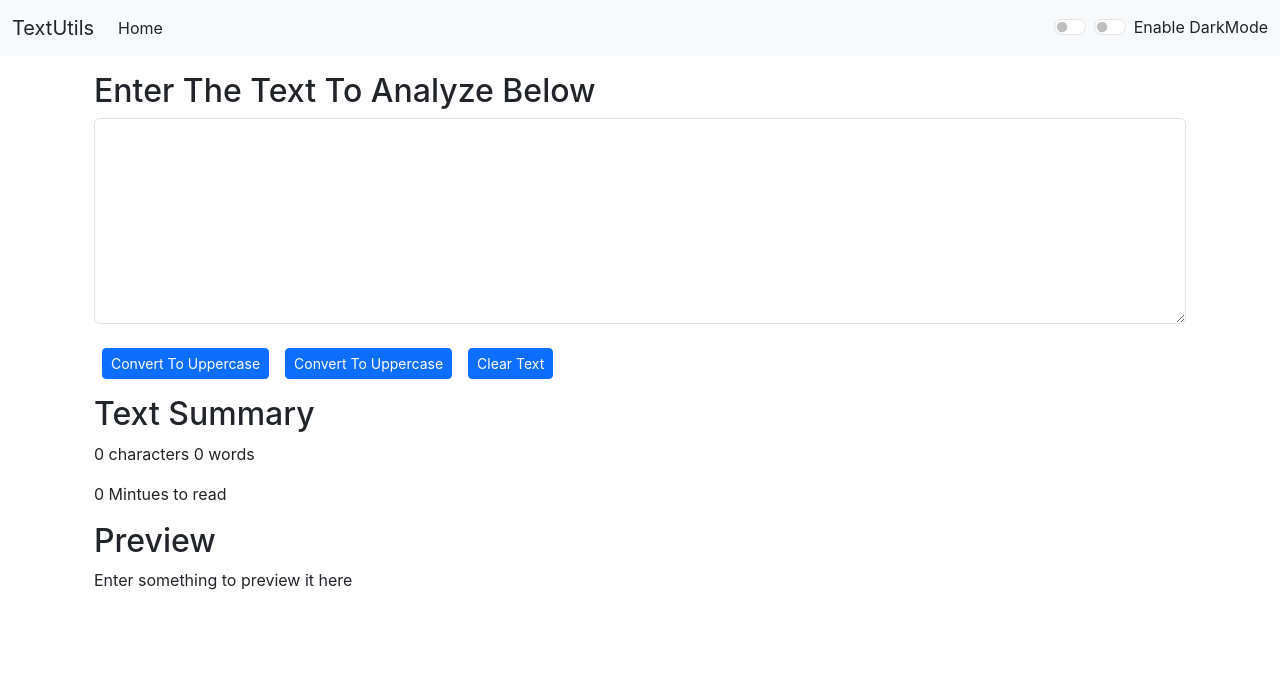
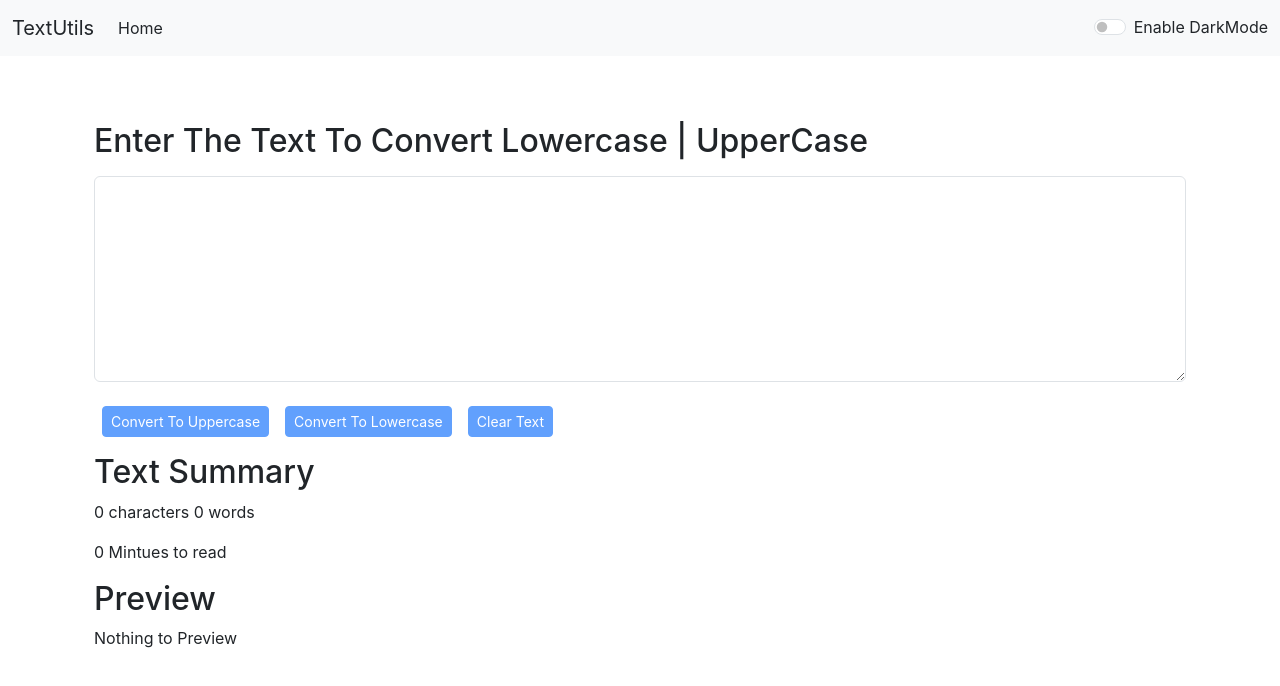
Before and after one commit to arvindbhasin19/TextUtils-App, a React (Create React App) app: page / in a window 1280 px wide. Shown: the top 686 px of the page. Built offline with nearby package versions, Linux system fonts and the light colour scheme.

Commit message:
upgrade some style

```diff
--- a/public/index.html
+++ b/public/index.html
@@ -11,12 +11,12 @@
     <meta name="theme-color" content="#000000" />
     <meta
       name="description"
-      content="TextUtils is a utility which can be used to manipulate your text in the way you want"
+      content="TextUtils is a utility App which can be used to manipulate your text Lowercase | Uppercase"
     />
     <link rel="apple-touch-icon" href="%PUBLIC_URL%/favicon.ico" />
     <link rel="manifest" href="%PUBLIC_URL%/manifest.json" />
 
-    <title>TextUtils - Home</title>
+    <title>TextUtils - Convert text into Lowerase | Uppercase </title>
   </head>
 
   <body>
--- a/src/App.js
+++ b/src/App.js
@@ -56,7 +56,7 @@ export default function App() {
       <Navbar logo="TextUtils" title="About TextUtils" mode={mode} modeControl={changeMode} greenMode={greenMode} />
       <Alert alert={alert} />
       <div className="container my-3">
-        <Textform heading="Enter The Text To Analyze Below" mode={mode} showAlert={showAlert} />
+        <Textform heading="Enter The Text To Convert Lowercase | UpperCase" mode={mode} showAlert={showAlert} />
       </div>
     </>
   )
--- a/src/components/Alert.js
+++ b/src/components/Alert.js
@@ -1,15 +1,17 @@
 import React from 'react'
 
 export default function Alert(props) {
-    const Capitalize =(word)=>{
+    const Capitalize = (word) => {
         let lower = word.toLowerCase();
         return lower.charAt(0).toUpperCase() + lower.slice(1);
     }
     return (
         <>
-           { props.alert && <div className={`alert alert-${props.alert.type}`} role="alert">
-               <strong>{Capitalize(props.alert.type)}: </strong>{props.alert.msg}
+            <div style={{height: '50px'}}>
+            {props.alert && <div className={`alert alert-${props.alert.type}`} role="alert">
+                <strong>{Capitalize(props.alert.type)}: </strong>{props.alert.msg}
             </div>}
+            </div>
         </>
     )
 }
--- a/src/components/Navbar.js
+++ b/src/components/Navbar.js
@@ -24,10 +24,10 @@ export default function Navbar(props) {
                         <input className="form-control me-2" type="search" placeholder="Search" aria-label="Search"/>
                         <button className="btn btn-outline-success" type="submit">Search</button>
                     </form> */}
-                    <div className="form-check form-switch">
+                    {/* <div className="form-check form-switch">
                         <input className="form-check-input" type="checkbox" onClick={props.greenMode} role="switch" id="flexSwitchCheckDefault" />
-                        {/* <label className={`form-check-label text-${(props.mode==='light'?'success':'light')}`} htmlFor="flexSwitchCheckDefault">{props.mode==='success'?'Enable LightMode':'Enable Green Theme'}</label> */}
-                    </div>
+                        <label className={`form-check-label text-${(props.mode==='light'?'success':'light')}`} htmlFor="flexSwitchCheckDefault">{props.mode==='success'?'Enable LightMode':'Enable Green Theme'}</label>
+                    </div> */}
                     <div className="form-check form-switch">
                         <input className="form-check-input" type="checkbox" onClick={props.modeControl} role="switch" id="flexSwitchCheckDefault" />
                         <label className={`form-check-label text-${(props.mode==='light'?'dark':'light')}`} htmlFor="flexSwitchCheckDefault">{(props.mode==='dark' || props.mode==='success')?'Enable LightMode':'Enable DarkMode'}</label>
--- a/src/components/Textform.js
+++ b/src/components/Textform.js
@@ -30,20 +30,20 @@ export default function Textform(props) {
     return (
        <>
         <div className='container'>
-            <h2 className={`text-${props.mode==='light'?'dark':'light'}`}>{props.heading}</h2>
+            <h2 className={`text-${props.mode==='light'?'dark':'light'} mb-3`}>{props.heading}</h2>
             <div className="mb-3">
-                <textarea className={`form-control text-${(props.mode==='dark' || props.mode==='success')?'light':'dark'}`} style={{backgroundColor: (props.mode==='dark' || props.mode==='success')?'rgb(128 125 125)':'#fff'}} value={text} id="textBox" onChange={handleOnChange} rows="8"></textarea>
+                <textarea className={`form-control text-${(props.mode==='dark' || props.mode==='success')?'light':'dark'}`} style={{backgroundColor: (props.mode==='dark' || props.mode==='success')?'#101f36':'#fff'}} value={text} id="textBox" onChange={handleOnChange} rows="8"></textarea>
             </div>
-            <button className={`btn btn-${props.mode==='success'?'success':'primary'} btn-sm m-2`} onClick={toUppercae} >Convert To Uppercase</button>
-            <button className={`btn btn-${props.mode==='success'?'success':'primary'} btn-sm m-2`} onClick={toLowercase} >Convert To Uppercase</button>
-            <button className={`btn btn-${props.mode==='success'?'success':'primary'} btn-sm m-2`} onClick={clearText} >Clear Text</button>
+            <button disabled={text.length===0} className={`btn btn-${props.mode==='success'?'success':'primary'} btn-sm m-2`} onClick={toUppercae} >Convert To Uppercase</button>
+            <button disabled={text.length===0} className={`btn btn-${props.mode==='success'?'success':'primary'} btn-sm m-2`} onClick={toLowercase} >Convert To Lowercase</button>
+            <button disabled={text.length===0} className={`btn btn-${props.mode==='success'?'success':'primary'} btn-sm m-2`} onClick={clearText} >Clear Text</button>
         </div>
         <div className="container my-2">
             <h2 className={`text-${props.mode==='light'?'dark':'light'}`} >Text Summary</h2>
             <p className={`text-${props.mode==='light'?'dark':'light'}`} >{(text.length === 0)?(0):text.length} characters {(text.length === 0)?(0):text.split(' ').length} words</p>
             <p className={`text-${props.mode==='light'?'dark':'light'}`} >{((text.length>0)?(0.008 * text.split(' ').length):(0 * text.split(' ').length))} Mintues to read</p>
             <h2 className={`text-${props.mode==='light'?'dark':'light'}`} >Preview</h2>
-            <p className={`text-${props.mode==='light'?'dark':'light'}`} >{text.length>0?text:'Enter something to preview it here'}</p>
+            <p className={`text-${props.mode==='light'?'dark':'light'}`} >{text.length>0?text:'Nothing to Preview'}</p>
         </div>
         </>
     )
```
